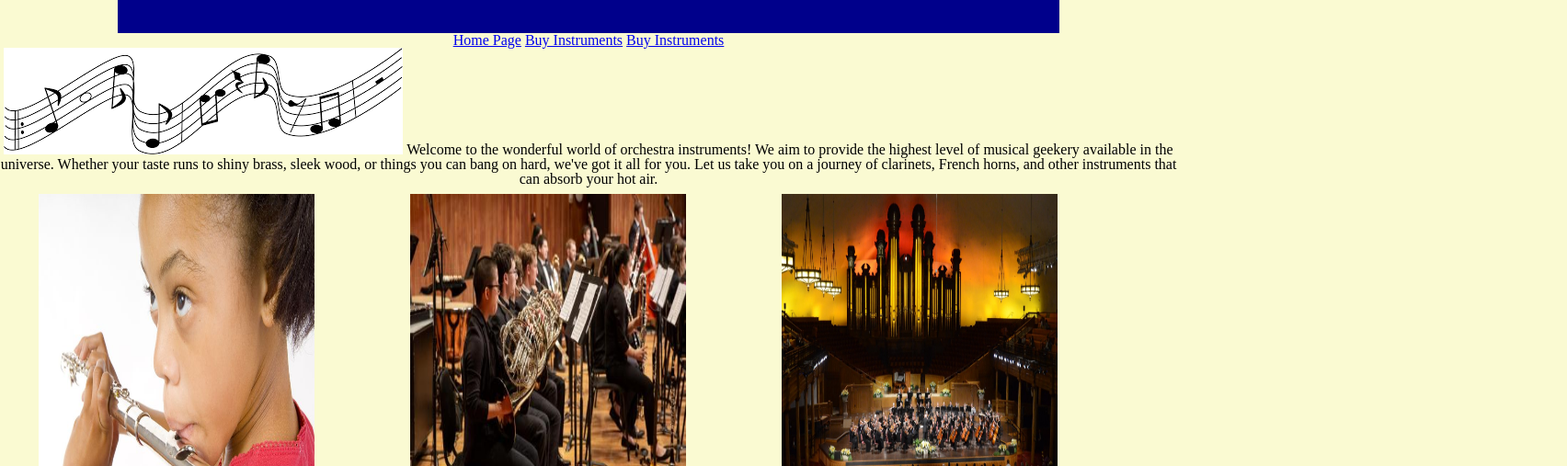
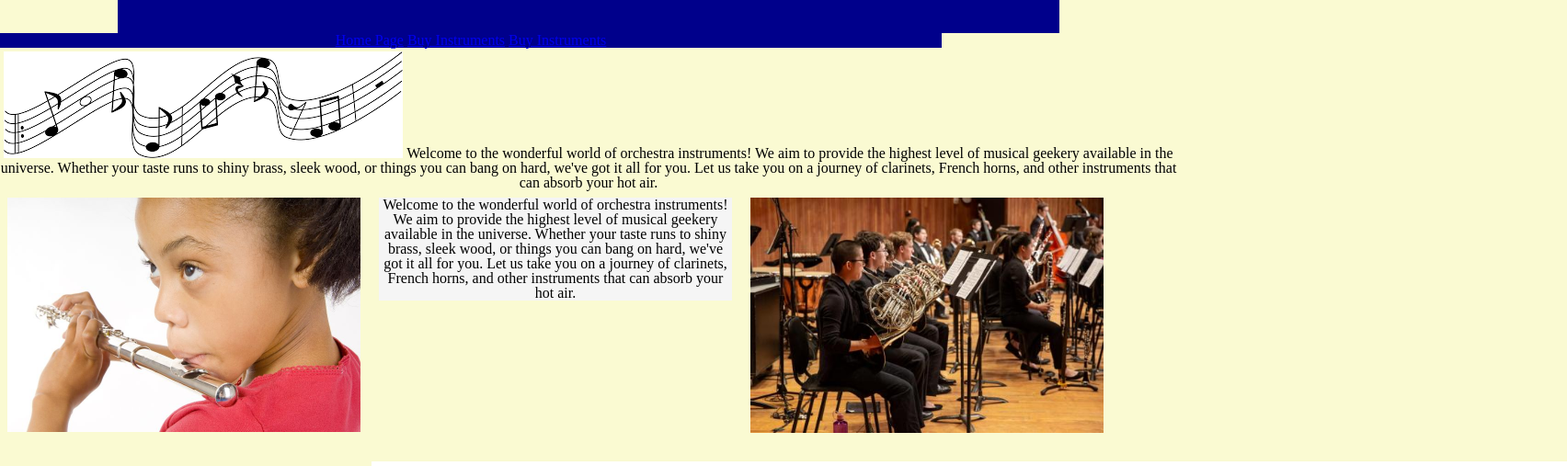
Before and after one commit to erikafoin/bootcamp-one-week-two, a plain HTML site: page index.html in a window 1280 px wide. Shown: the part 144-651 px from the top of the page at 92% size, 1704 px wide, since content can reach past the window. Drawn offline with Linux system fonts and the light colour scheme; a web font is replaced by a local one.

Commit message:
still not working as expected

```diff
--- a/index.html
+++ b/index.html
@@ -14,6 +14,7 @@
 <body>
     <banner>
     <h1>Welcome to Orchestra Instruments Unlimited</h1>
+    <nav>
         <ul>
             <li><a href="index.html">Home Page</a></li>
             <li>
@@ -23,6 +24,7 @@
                 <a href="/shopping-cart/shopping-cart.html">Buy Instruments</a>
             </li>
         </ul>
+    </nav>
     </banner>
 <p>
     <img id=hero alt=music-notes src="src/instrument-images/music-notes-hero.png">
@@ -30,22 +32,25 @@
 </p>
 <section id=container>
     <div>
-        <img alt='child playing flute' class=box1 src="/src/instrument-images/child-flute.jpg">
+        <img alt='child playing flute' src="/src/instrument-images/child-flute.jpg">
     </div>
     <div>
-        <img alt='orchestral horns' class=box1 src="/src/instrument-images/horns-orchestra.jpg">
+        <article>
+            Welcome to the wonderful world of orchestra instruments! We aim to provide the highest level of musical geekery available in the universe. Whether your taste runs to shiny brass, sleek wood, or things you can bang on hard, we've got it all for you. Let us take you on a journey of clarinets, French horns, and other instruments that can absorb your hot air.
+        </article>
     </div>
     <div>
-        <img alt='orchestra' class=box1 src="/src/instrument-images/organ-orchestra.jpeg">
+        <img alt='orchestral horns' src="/src/instrument-images/horns-orchestra.jpg">
+    </div>
+    <div>
+        <img alt='orchestra' src="/src/instrument-images/organ-orchestra.jpeg">
     </div>
         <img alt='trumpeter' class=box1 src="/src/instrument-images/trumpet-player.jpg">
     </div>
     <div>
-        <img alt='piano' class=box1 src="src/instrument-images/piano.jpg">
+        <img alt='piano' src="src/instrument-images/piano.jpg">
     </div>
-    <article class=box1>
-        Welcome to the wonderful world of orchestra instruments! We aim to provide the highest level of musical geekery available in the universe. Whether your taste runs to shiny brass, sleek wood, or things you can bang on hard, we've got it all for you. Let us take you on a journey of clarinets, French horns, and other instruments that can absorb your hot air.
-    </article>
+
 </section>
 
     <script type=module src="app.js"></script>
--- a/style.css
+++ b/style.css
@@ -13,8 +13,15 @@ body {
 
 div img {
     display: inline-block;
-    width: 300px;
-    height: 375px;
+    width: 100%;
+    height: auto;
+    margin: 8px;
+}
+
+div article {
+    display: inline-block;
+    width: 100%;
+    height: auto;
     margin: 8px;
 }
 
@@ -43,24 +50,51 @@ body h1 {
     justify-content: center;
 }
 
+nav {
+    color: lightskyblue;
+    height: 20px;
+    width: 80%;
+}
+
 li {
     display: inline;
+    background-color: darkblue;
+    color: lightskyblue;
 }
 ul {
     list-style: none;
-}
+    background-color: darkblue;
+    color: lightskyblue;
 
-.img {
-    max-width: 100%;
-    height: auto;
 }
 
 #container {
     display: grid;
     grid-template-columns: 30% 30% 30%;
-    grid-template-rows: 2;
+    grid-template-rows: auto;
     width: 100%;
     height: 375px;
     grid-column-gap: 20px;
     grid-row-gap: 20px;
 }
+
+div {
+    width: 100%;
+    height: auto;
+}
+
+article {
+    background-color: whitesmoke;
+    font-family: 'Oswald', sans-serif;
+    height: auto
+
+}
+
+p .hero {
+
+}
+
+img .hero {
+    float: left;
+
+}
```
Lines whose indentation alone changed are shown as unchanged.
